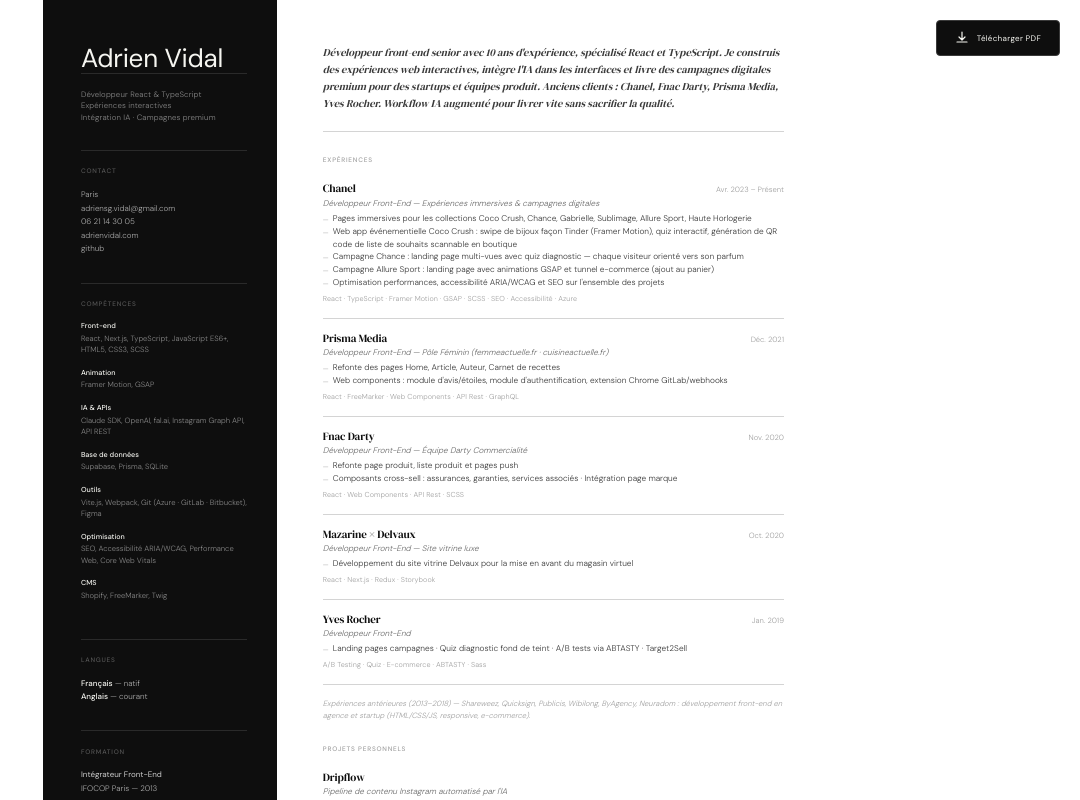
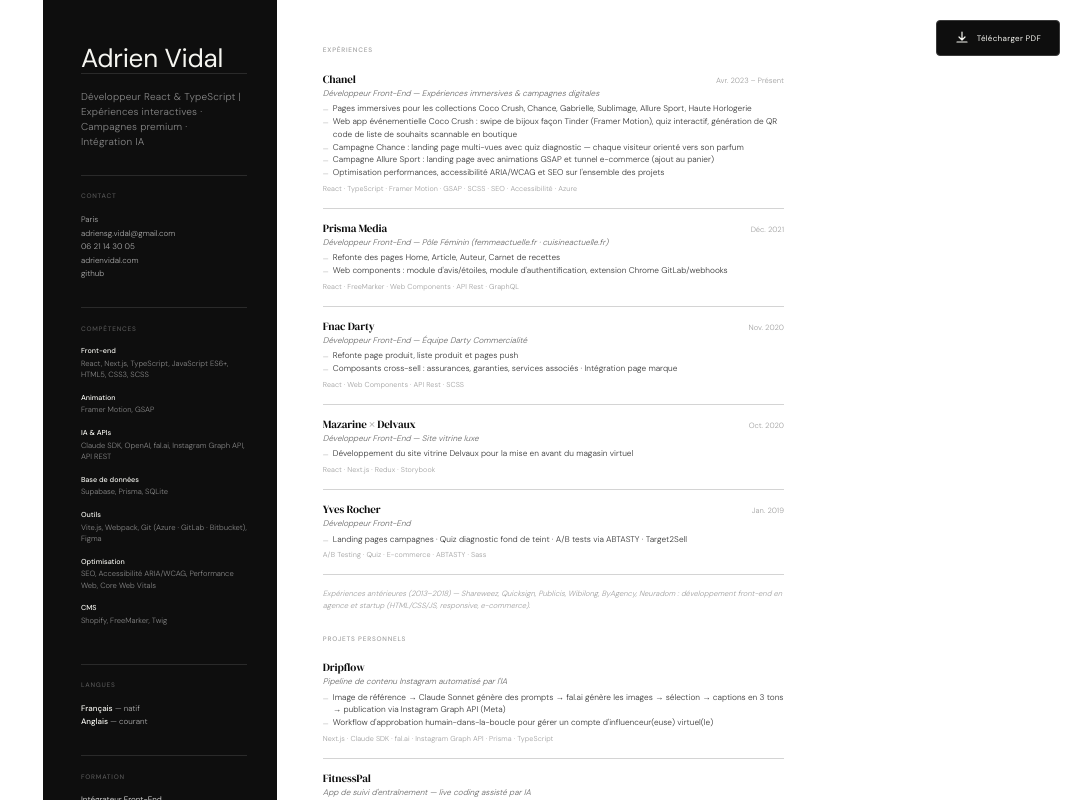
Before and after one commit to adrienvidal/portfolio-2026, a Next.js app: page /1/cv/design in a window 1280 px wide. Shown: the top 800 px of the page, without its empty margins (200-1280 px from the left). Built offline with nearby package versions, Linux system fonts and the light colour scheme.

Commit message:
update cv

```diff
--- a/src/app/[locale]/cv/design/CVDesign.scss
+++ b/src/app/[locale]/cv/design/CVDesign.scss
@@ -38,13 +38,14 @@
   }
 
   &__role {
-    font-size: 7.8px;
+    font-size: 10px;
     color: #888;
     font-weight: 300;
     line-height: 1.5;
     letter-spacing: 0.02em;
     border-top: 0.5px solid #2a2a2a;
     padding-top: 4mm;
+    white-space: pre-line;
   }
 
   &__sidebar-section {
@@ -117,16 +118,6 @@
     gap: 6mm;
     grid-column: 2;
     grid-row: 1;
-  }
-
-  &__accroche {
-    font-family: var(--cv-serif);
-    font-size: 10.5px;
-    color: var(--cv-ink-2);
-    line-height: 1.6;
-    font-style: italic;
-    padding-bottom: 5mm;
-    border-bottom: 0.5px solid var(--cv-rule);
   }
 
   &__section {
--- a/src/app/[locale]/cv/design/CVDesign.tsx
+++ b/src/app/[locale]/cv/design/CVDesign.tsx
@@ -28,7 +28,6 @@
     experience: string
     projects: string
   }
-  accroche: string
   skills: Skill[]
   languages: Language[]
   education: Education[]
@@ -39,21 +38,12 @@
 }
 
 export function CVDesign({ data }: { data: CVDesignData }) {
-  const roleLines = data.role.split('\n')
-
   return (
     <div className={`cv-design ${data.fontVars}`}>
       <aside className="cv-design__sidebar">
         <div>
           <div className="cv-design__name">{data.name}</div>
-          <div className="cv-design__role">
-            {roleLines.map((line, i) => (
-              <span key={i}>
-                {line}
-                {i < roleLines.length - 1 && <br />}
-              </span>
-            ))}
-          </div>
+          <div className="cv-design__role">{data.role}</div>
         </div>
 
         <div className="cv-design__sidebar-section">
@@ -100,7 +90,6 @@
       </aside>
 
       <main className="cv-design__main">
-        <p className="cv-design__accroche">{data.accroche}</p>
 
         <div className="cv-design__section">
           <div className="cv-design__section-title">{data.sections.experience}</div>
--- a/src/app/[locale]/cv/design/page.tsx
+++ b/src/app/[locale]/cv/design/page.tsx
@@ -52,7 +52,6 @@
       experience: t('sections.experience'),
       projects: t('sections.projects'),
     },
-    accroche: td('accroche'),
     skills: td.raw('skills') as CVDesignData['skills'],
     languages: td.raw('languages') as CVDesignData['languages'],
     education: td.raw('education') as CVDesignData['education'],
--- a/src/app/[locale]/cv/simple/CVSimple.tsx
+++ b/src/app/[locale]/cv/simple/CVSimple.tsx
@@ -25,7 +25,6 @@
     skills: string
     educationLanguages: string
   }
-  accroche: string
   experiences: Experience[]
   experienceNote: string
   projects: Project[]
@@ -77,8 +76,6 @@
       </div>
 
       <hr className="cv-simple__hr" />
-
-      <p className="cv-simple__accroche">{data.accroche}</p>
 
       <div className="cv-simple__section">
         <div className="cv-simple__section-title">{data.sections.experience}</div>
--- a/src/app/[locale]/cv/simple/page.tsx
+++ b/src/app/[locale]/cv/simple/page.tsx
@@ -43,7 +43,6 @@
       skills: t('sections.skills'),
       educationLanguages: t('sections.educationLanguages'),
     },
-    accroche: td('accroche'),
     experiences: td.raw('experiences') as CVSimpleData['experiences'],
     experienceNote: td('experienceNote'),
     projects: td.raw('projects') as CVSimpleData['projects'],
--- a/src/messages/en.json
+++ b/src/messages/en.json
@@ -292,7 +292,7 @@
   "cvData": {
     "downloadPdf": "Download PDF",
     "name": "Adrien Vidal",
-    "role": "React & TypeScript Developer\nInteractive Experiences\nAI Integration · Premium Campaigns",
+    "role": "React & TypeScript Developer | Interactive Experiences · AI Integration · Premium Campaigns",
     "contact": {
       "location": "Paris",
       "email": "adriensg.vidal@gmail.com",
@@ -302,7 +302,6 @@
       "githubLabel": "github",
       "githubUrl": "https://github.com/adrienvidal"
     },
-    "accroche": "Senior front-end developer with 10 years of experience, specialised in React and TypeScript. I build interactive web experiences, integrate AI into interfaces, and deliver premium digital campaigns for startups and product teams. Past clients: Chanel, Fnac Darty, Prisma Media, Yves Rocher. AI-augmented workflow for fast delivery without sacrificing quality.",
     "skills": [
       { "cat": "Front-end", "val": "React, Next.js, TypeScript, JavaScript ES6+, HTML5, CSS3, SCSS" },
       { "cat": "Animation", "val": "Framer Motion, GSAP" },
--- a/src/messages/fr.json
+++ b/src/messages/fr.json
@@ -292,7 +292,7 @@
   "cvData": {
     "downloadPdf": "Télécharger PDF",
     "name": "Adrien Vidal",
-    "role": "Développeur React & TypeScript\nExpériences interactives\nIntégration IA · Campagnes premium",
+    "role": "Développeur React & TypeScript | \nExpériences interactives · \nCampagnes premium · \nIntégration IA",
     "contact": {
       "location": "Paris",
       "email": "adriensg.vidal@gmail.com",
@@ -302,7 +302,6 @@
       "githubLabel": "github",
       "githubUrl": "https://github.com/adrienvidal"
     },
-    "accroche": "Développeur front-end senior avec 10 ans d'expérience, spécialisé React et TypeScript. Je construis des expériences web interactives, intègre l'IA dans les interfaces et livre des campagnes digitales premium pour des startups et équipes produit. Anciens clients : Chanel, Fnac Darty, Prisma Media, Yves Rocher. Workflow IA augmenté pour livrer vite sans sacrifier la qualité.",
     "skills": [
       { "cat": "Front-end", "val": "React, Next.js, TypeScript, JavaScript ES6+, HTML5, CSS3, SCSS" },
       { "cat": "Animation", "val": "Framer Motion, GSAP" },
```
Also changed, not shown: src/app/[locale]/cv/simple/CVSimple.scss (+1 -10 lines).
